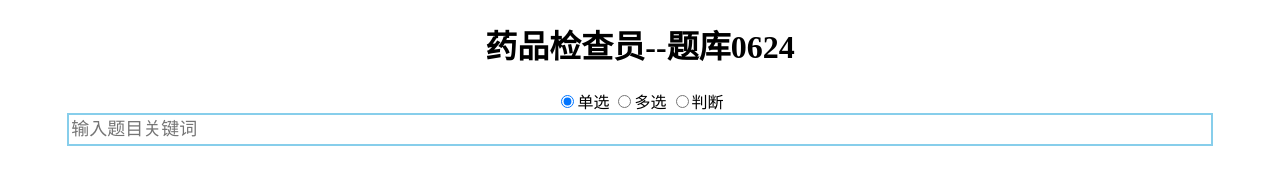
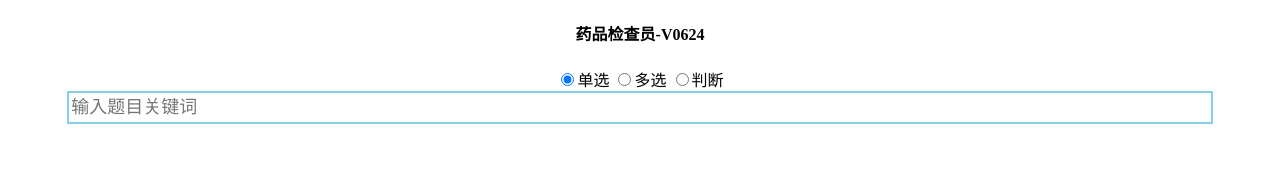
Before and after one commit to pooorfoool/dati, a plain HTML site: page index.html in a window 1280 px wide. Drawn offline with nearby package versions, Linux system fonts and the light colour scheme.

Commit message:
Update index.html

```diff
--- a/index.html
+++ b/index.html
@@ -49,7 +49,7 @@
 
 <body>
     <div id="content">
-        <h1>药品检查员--题库{{majordan}}</h1>
+        <h4>药品检查员-V{{majordan}}</h4>
         <label ><input type="radio" v-model="qtype" value="单选" @change="cg">单选</label>
         <label ><input type="radio" v-model="qtype" value="多选" @change="cg">多选</label>
         <label ><input type="radio" v-model="qtype" value="判断" @change="cg">判断</label>
```
